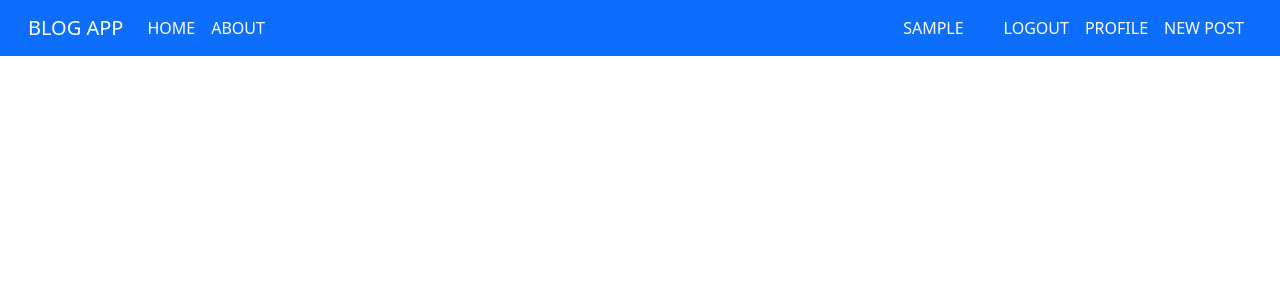
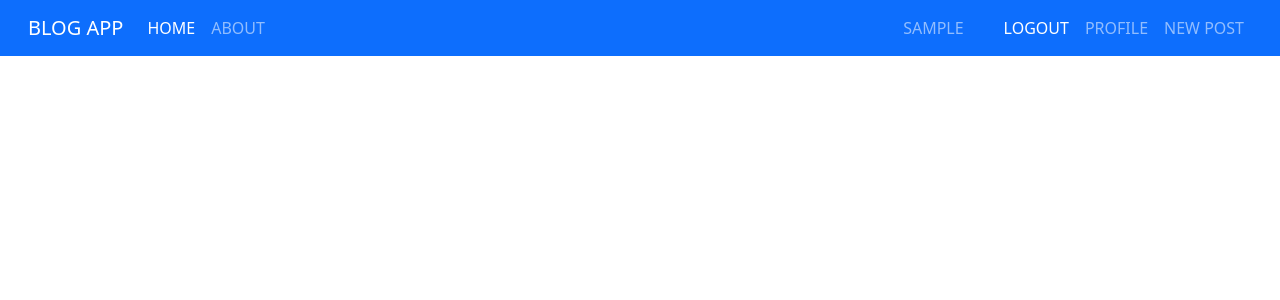
Before and after one commit to FatihG34/Blog_App_Django, a Django app: page / in a window 1280 px wide. Shown: the top 300 px of the page. Run offline with Django 4.2, Linux system fonts and the light colour scheme; the visitor is signed in with stand-in values (Sample User, id 1); data that the repository does not hold is empty.

Commit message:
models modified

```diff
--- a/blog/templates/blog/post_list.html
+++ b/blog/templates/blog/post_list.html
@@ -4,7 +4,7 @@
 <div class="container d-flex flex-wrap gap-5 my-3">
         {% for blog in blogs %}
             <div class="card" style="width: 18rem;">
-                <img width='200' src="{{blog.image}}" class="card-img-top" alt="{{blog.title}}" />
+                <img src="{{blog.image}}" class="card-img-top img-fluid" alt="{{blog.title}}" />
                 <div class="card-body">
                     <h5 class="card-title">{{blog.title}}</h5>
                     <p class="card-text">
@@ -15,11 +15,15 @@
                     <small class="text-muted">{{blog.last_updated}} </small>
                 </div>
                 <div>
+                    {% if request.user == blog.user %}
                     <div>
-                        <a href="" class="btn btn-primary">Detail</a>
+                        <a href="{% url 'update' blog.id %} " class="btn btn-primary">Detail</a>
                     </div>
-                    <i class="fa-regular fa-heart" title='Click for Like'></i>
-                    <i class="fa-regular fa-message" title='Click to Add Comment'></i>
+                    {% endif %}
+                    <div>
+                        <i class="fa-regular fa-heart" title='Click for Like'></i>
+                        <i class="fa-regular fa-message" title='Click to Add Comment'></i>
+                    </div>
                 </div>
             </div>
         {% endfor %}
--- a/blog/urls.py
+++ b/blog/urls.py
@@ -1,7 +1,8 @@
 from django.urls import path
-from blog.views import create_post, home
+from blog.views import create_post, home, update_post
 
 urlpatterns = [
-    path("list/", home, name='home'),
+    path('', home,name='home'),
     path("create/", create_post, name='create'),
+    path("update/<int:id>", update_post, name='update'),
 ]
--- a/blog/views.py
+++ b/blog/views.py
@@ -27,3 +27,18 @@ def create_post(request):
         'form': form
     }
     return render(request, 'blog/post_create.html', context)
+
+
+@login_required(login_url='login')
+def update_post(request,id):
+    blogpost = Post.objects.get(id=id)
+    form = BlogForm(instance=blogpost)
+    if request.method =='POST':
+        form = BlogForm(request.POST, instance=blogpost)
+        if form.is_valid():
+            form.save()
+            return redirect("home")
+    context={
+        'form':form
+    }
+    return render(request, 'blog/post_update.html', context)
--- a/templates/navbar.html
+++ b/templates/navbar.html
@@ -1,4 +1,4 @@
-    <nav class="navbar navbar-expand-md navbar-light bg-primary text-uppercase">
+    <nav class="navbar navbar-expand-md navbar-dark bg-primary text-uppercase">
     <div class="container-fluid">
       <a class="navbar-brand text-white mx-3" href="{% url 'home' %}">Blog App</a>
       <button class="navbar-toggler" type="button" data-bs-toggle="collapse" data-bs-target="#navbarSupportedContent"
@@ -7,46 +7,46 @@
       </button>
         <ul class="navbar-nav ms-auto mb-2 me-3 mb-lg-0">
           <li class="d-none d-md-block nav-item">
-            <a class="nav-link active text-white" aria-current="page" href="{% url 'home' %}">Home</a>
+            <a class="nav-link active" aria-current="page" href="{% url 'home' %}">Home</a>
           </li>
           <li class="d-none d-md-block nav-item">
-            <a class="nav-link text-white" href="">About</a>
+            <a class="nav-link" href="">About</a>
           </li>
         </ul>
       <div class="collapse navbar-collapse" id="navbarSupportedContent">
         <ul class="navbar-nav ms-auto mb-2 me-3 mb-lg-0 text-center">
         {% if request.user.is_authenticated %}
-            <li class="nav-item text-white mx-4">
-              <span class='nav-link text-white'>{{user.username | title}}</span>
+            <li class="nav-item mx-4">
+              <span class='nav-link'>{{user.username | title}}</span>
             </li>
             <li class="nav-item">
-              <a class="d-block d-md-none nav-link active text-white" aria-current="page" href="{% url 'home' %}">Home</a>
+              <a class="d-block d-md-none nav-link active" aria-current="page" href="{% url 'home' %}">Home</a>
             </li>
             <li class="nav-item">
-              <a class="d-block d-md-none nav-link text-white" href="">About</a>
+              <a class="d-block d-md-none nav-link" href="">About</a>
             </li>
             <li class="nav-item">
-                <a class="nav-link active text-white" aria-current="page" href="{% url 'logout' %}">Logout</a>
+                <a class="nav-link active" aria-current="page" href="{% url 'logout' %}">Logout</a>
             </li>
             <li class="nav-item">
-                <a class="nav-link text-white" href="">Profile</a>
+                <a class="nav-link" href="">Profile</a>
             </li>
             <li class="nav-item">
-                <a class="nav-link text-white" href="{% url 'create' %}">New Post</a>
+                <a class="nav-link" href="{% url 'create' %}">New Post</a>
             </li>
 
         {% else %}
             <li class="nav-item">
-              <a class="d-block d-md-none nav-link active text-white" aria-current="page" href="{% url 'home' %}">Home</a>
+              <a class="d-block d-md-none nav-link active" aria-current="page" href="{% url 'home' %}">Home</a>
             </li>
             <li class="nav-item">
-              <a class="d-block d-md-none nav-link text-white" href="">About</a>
+              <a class="d-block d-md-none nav-link" href="">About</a>
             </li>
             <li class="nav-item">
-                <a class="nav-link active text-white" aria-current="page" href="{% url 'login' %}">Login</a>
+                <a class="nav-link active" aria-current="page" href="{% url 'login' %}">Login</a>
             </li>
             <li class="nav-item">
-                <a class="nav-link text-white" href="{% url 'register' %}">Register</a>
+                <a class="nav-link" href="{% url 'register' %}">Register</a>
             </li>
         {% endif %}
         </ul>
```
Also changed, not shown: blog/templates/blog/post_comment.html (added, +28 -0 lines), blog/templates/blog/post_update.html (+11 -2 lines), blog/migrations/0002_category_alter_post_slug_alter_post_user.py (added), blog/migrations/0003_alter_post_slug.py (added).
